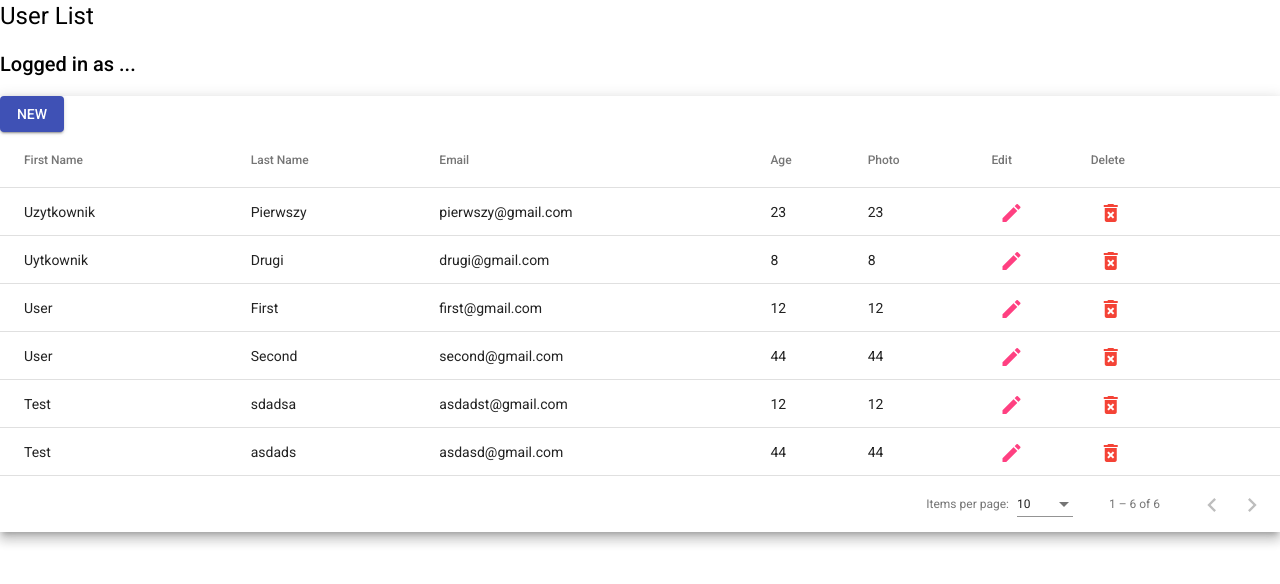
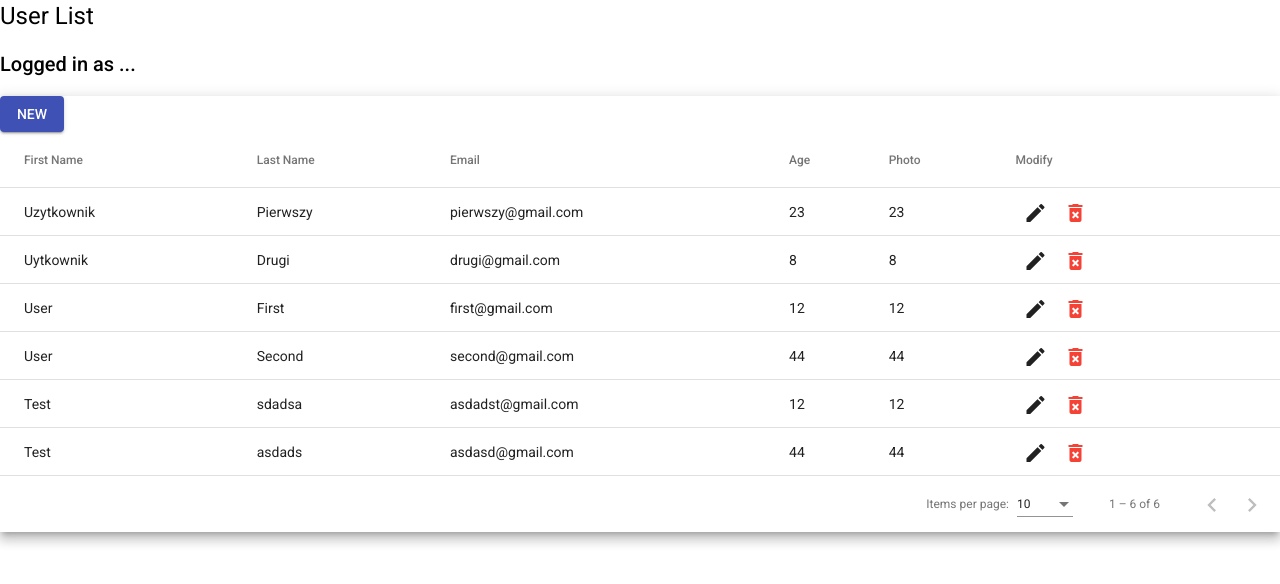
Before and after one commit to Morghot2/Dashboard-angular, an Angular app: page / in a window 1280 px wide. Shown: the top 584 px of the page. Built offline with nearby package versions, Linux system fonts and the light colour scheme.

Commit message:
editing form works

```diff
--- a/package.json
+++ b/package.json
@@ -20,6 +20,7 @@
     "@angular/platform-browser": "^14.1.0",
     "@angular/platform-browser-dynamic": "^14.1.0",
     "@angular/router": "^14.1.0",
+    "lodash": "^4.17.21",
     "rxjs": "~7.5.0",
     "tslib": "^2.3.0",
     "zone.js": "~0.11.4"
@@ -29,6 +30,7 @@
     "@angular/cli": "~14.1.3",
     "@angular/compiler-cli": "^14.1.0",
     "@types/jasmine": "~4.0.0",
+    "@types/lodash": "^4.14.184",
     "jasmine-core": "~4.2.0",
     "karma": "~6.4.0",
     "karma-chrome-launcher": "~3.1.0",
--- a/src/app/components/record-form/record-form.component.html
+++ b/src/app/components/record-form/record-form.component.html
@@ -2,7 +2,7 @@
     <mat-grid-list cols="1" rowHeight="300px">
       <mat-grid-tile>
         <div class="controles-container">
-          <input type="hidden" formControlName="id">
+          <input type="hidden" formControlName="_id">
           <mat-form-field>
             <input formControlName="firstName" matInput placeholder="First Name">
             <mat-error>Email field is mandatory.</mat-error>
--- a/src/app/components/records-table/records-table.component.html
+++ b/src/app/components/records-table/records-table.component.html
@@ -1,54 +1,58 @@
 <div class="mat-elevation-z8">
-  <app-modify-button color="blue" text="NEW" (click)="onCreate()"></app-modify-button>
+  <app-modify-button
+    color="blue"
+    text="NEW"
+    (click)="onCreate()"
+  ></app-modify-button>
   <table mat-table class="full-width-table" matSort aria-label="Elements">
     <!-- Id Column -->
     <ng-container matColumnDef="firstName">
       <th mat-header-cell *matHeaderCellDef mat-sort-header>First Name</th>
-      <td mat-cell *matCellDef="let row">{{row.firstName}}</td>
+      <td mat-cell *matCellDef="let row">{{ row.firstName }}</td>
     </ng-container>
 
     <!-- Name Column -->
     <ng-container matColumnDef="lastName">
       <th mat-header-cell *matHeaderCellDef mat-sort-header>Last Name</th>
-      <td mat-cell *matCellDef="let row">{{row.lastName}}</td>
+      <td mat-cell *matCellDef="let row">{{ row.lastName }}</td>
     </ng-container>
 
     <ng-container matColumnDef="email">
       <th mat-header-cell *matHeaderCellDef mat-sort-header>Email</th>
-      <td mat-cell *matCellDef="let row">{{row.email}}</td>
+      <td mat-cell *matCellDef="let row">{{ row.email }}</td>
     </ng-container>
 
     <!-- Name Column -->
     <ng-container matColumnDef="age">
       <th mat-header-cell *matHeaderCellDef mat-sort-header>Age</th>
-      <td mat-cell *matCellDef="let row">{{row.age}}</td>
+      <td mat-cell *matCellDef="let row">{{ row.age }}</td>
     </ng-container>
 
     <ng-container matColumnDef="photo">
       <th mat-header-cell *matHeaderCellDef mat-sort-header>Photo</th>
-      <td mat-cell *matCellDef="let row">{{row.age}}</td>
+      <td mat-cell *matCellDef="let row">{{ row.age }}</td>
     </ng-container>
-
-    <ng-container matColumnDef="edit">
-      <th mat-header-cell *matHeaderCellDef mat-sort-header>Edit</th>
-      <td mat-cell *matCellDef="let row"><button mat-icon-button color="accent" ><mat-icon>edit</mat-icon></button></td>
-    </ng-container>
-
-    <!-- Name Column -->
-    <ng-container matColumnDef="delete">
-      <th mat-header-cell *matHeaderCellDef mat-sort-header>Delete</th>
-      <td mat-cell *matCellDef="let row"><button mat-icon-button color="warn" ><mat-icon>delete_forever</mat-icon></button></td>
+    <ng-container matColumnDef="actions">
+      <th mat-header-cell *matHeaderCellDef mat-sort-header>Modify</th>
+      <td mat-cell *matCellDef="let row">
+        <button mat-icon-button (click)="onEdit(row)"><mat-icon>edit</mat-icon></button>
+        <button mat-icon-button color="warn">
+          <mat-icon>delete_forever</mat-icon>
+        </button>
+      </td>
     </ng-container>
 
     <tr mat-header-row *matHeaderRowDef="displayedColumns"></tr>
-    <tr mat-row *matRowDef="let row; columns: displayedColumns;"></tr>
+    <tr mat-row *matRowDef="let row; columns: displayedColumns"></tr>
   </table>
 
-  <mat-paginator #paginator
-      [length]="dataSource?.data?.length"
-      [pageIndex]="0"
-      [pageSize]="10"
-      [pageSizeOptions]="[5, 10, 20]"
-      aria-label="Select page">
+  <mat-paginator
+    #paginator
+    [length]="dataSource?.data?.length"
+    [pageIndex]="0"
+    [pageSize]="10"
+    [pageSizeOptions]="[5, 10, 20]"
+    aria-label="Select page"
+  >
   </mat-paginator>
 </div>
--- a/src/app/components/records-table/records-table.component.ts
+++ b/src/app/components/records-table/records-table.component.ts
@@ -4,6 +4,7 @@ import { MatSort } from '@angular/material/sort';
 import { MatTable } from '@angular/material/table';
 import { RecordsTableDataSource } from './records-table-datasource';
 import { MatDialog, MatDialogConfig } from '@angular/material/dialog';
+import { RecordFormService } from '../../shared/record-form.service';
 
 import {RECORD} from 'src/app/interfaces/Record'
 import { RecordFormComponent } from '../record-form/record-form.component';
@@ -20,9 +21,9 @@ export class RecordsTableComponent implements AfterViewInit {
   dataSource: RecordsTableDataSource;
 
   /** Columns displayed in the table. Columns IDs can be added, removed, or reordered. */
-  displayedColumns = ['firstName', 'lastName', 'email', 'age', 'photo', 'edit', 'delete'];
+  displayedColumns = ['firstName', 'lastName', 'email', 'age', 'photo', 'actions',];
 
-  constructor(public dialog: MatDialog) {
+  constructor(public dialog: MatDialog, public service: RecordFormService) {
     this.dataSource = new RecordsTableDataSource();
   }
 
@@ -34,9 +35,15 @@ export class RecordsTableComponent implements AfterViewInit {
   onCreate()  {
 
     const dialogConfig = new MatDialogConfig();
-
     dialogConfig.autoFocus = true;
     dialogConfig.width = '60%';
     this.dialog.open(RecordFormComponent, dialogConfig)
   }
+  onEdit(row: object){
+    this.service.populateForm(row);
+    const dialogConfig = new MatDialogConfig();
+    dialogConfig.autoFocus = true;
+    dialogConfig.width = "60%";
+    this.dialog.open(RecordFormComponent,dialogConfig);
+  }
 }
--- a/src/app/shared/record-form.service.ts
+++ b/src/app/shared/record-form.service.ts
@@ -1,5 +1,6 @@
 import { Injectable } from '@angular/core';
 import { FormGroup, FormControl, Validators } from '@angular/forms';
+import * as _ from "lodash"
 
 @Injectable({
   providedIn: 'root',
@@ -7,7 +8,7 @@ import { FormGroup, FormControl, Validators } from '@angular/forms';
 export class RecordFormService {
   constructor() {}
   form: FormGroup = new FormGroup({
-    id: new FormControl(null),
+    _id: new FormControl(null),
     firstName: new FormControl('', Validators.required),
     lastName: new FormControl(''),
     email: new FormControl('', [Validators.email, Validators.required]),
@@ -15,11 +16,15 @@ export class RecordFormService {
   });
   initializeFormGroup() {
     this.form.setValue({
-      id: null,
+      _id: null,
       firstName: '',
       lastName: '',
       email: '',
       age: null
     });
   }
+  populateForm(record: object) {
+    this.form.setValue(_.omit(record,['appUser', 'photo', 'createdAt', 'updatedAt', '__v']));
+  }
+
 }
```
Also changed, not shown: 2 other files (tests, documents, lock files or other folders).
